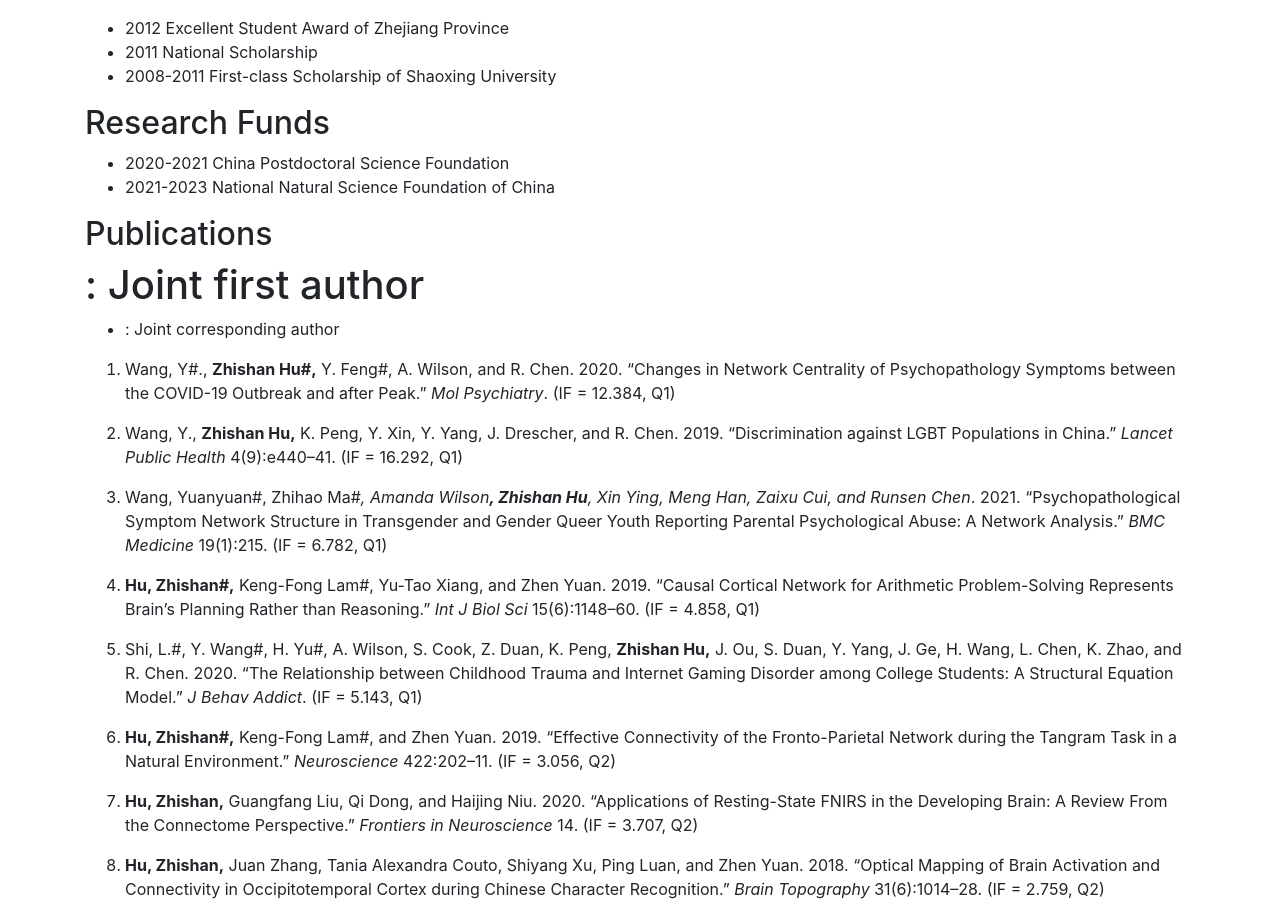
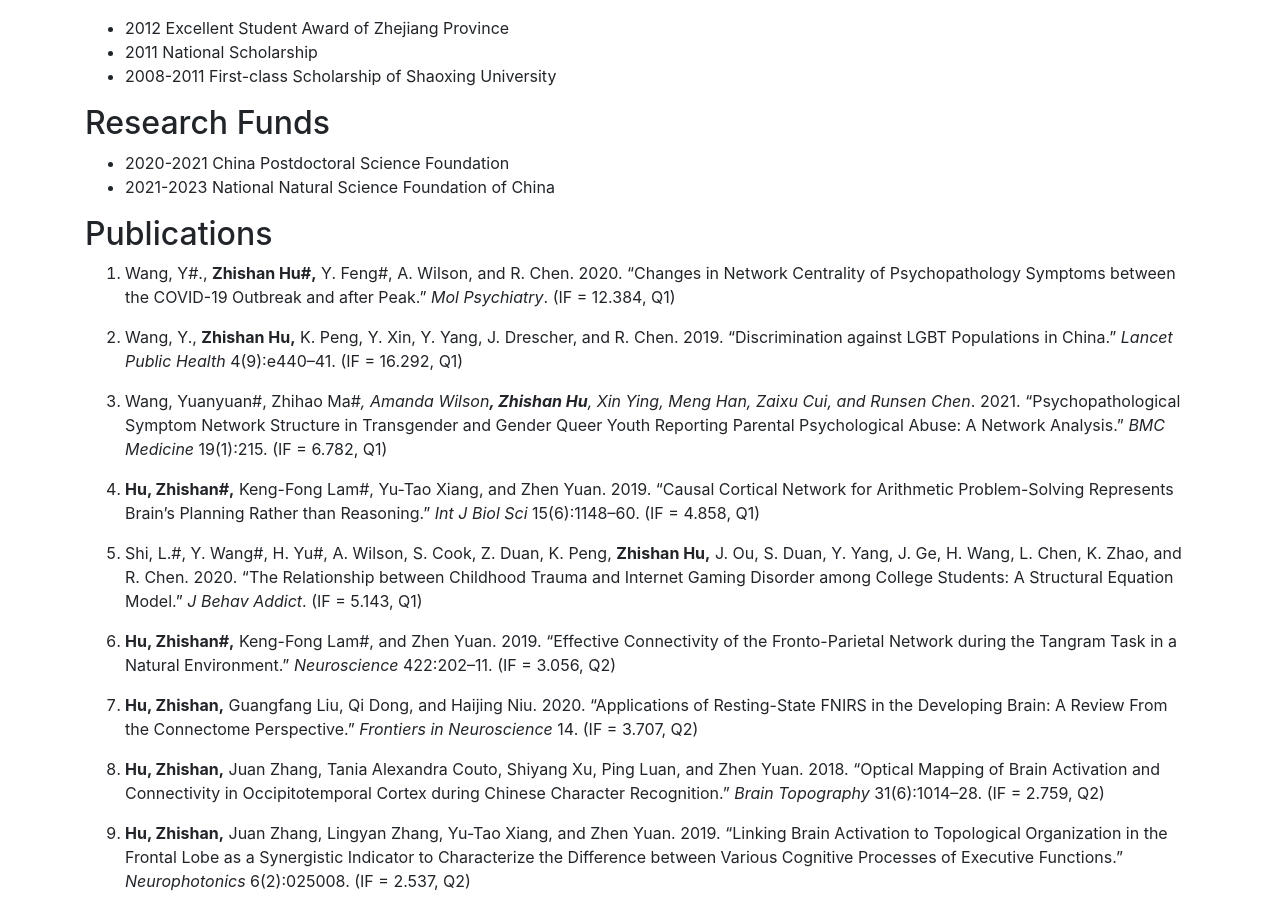
Before and after one commit to PHI-group/phi-group.github.io, a Jekyll site: the page built from scholarpages/huzs.md, in a window 1280 px wide and 900 px high, scrolled down 921 px. Built offline with Jekyll 4.4.1, drawn with Linux system fonts in a browser that asks for light colours; comment, search, counter and statistics services are not loaded.

Commit message:
fix bugs

```diff
--- a/scholarpages/huzs.md
+++ b/scholarpages/huzs.md
@@ -33,8 +33,6 @@ title: Zhishan Hu Ph.D
 - 2021-2023 National Natural Science Foundation of China
 
 ## Publications
-# : Joint first author
-* : Joint corresponding author
 
 1. Wang, Y#., **Zhishan Hu#,** Y. Feng#, A. Wilson, and R. Chen. 2020. “Changes in Network Centrality of Psychopathology Symptoms between the COVID-19 Outbreak and after Peak.” _Mol Psychiatry_. (IF = 12.384, Q1)
 
```
